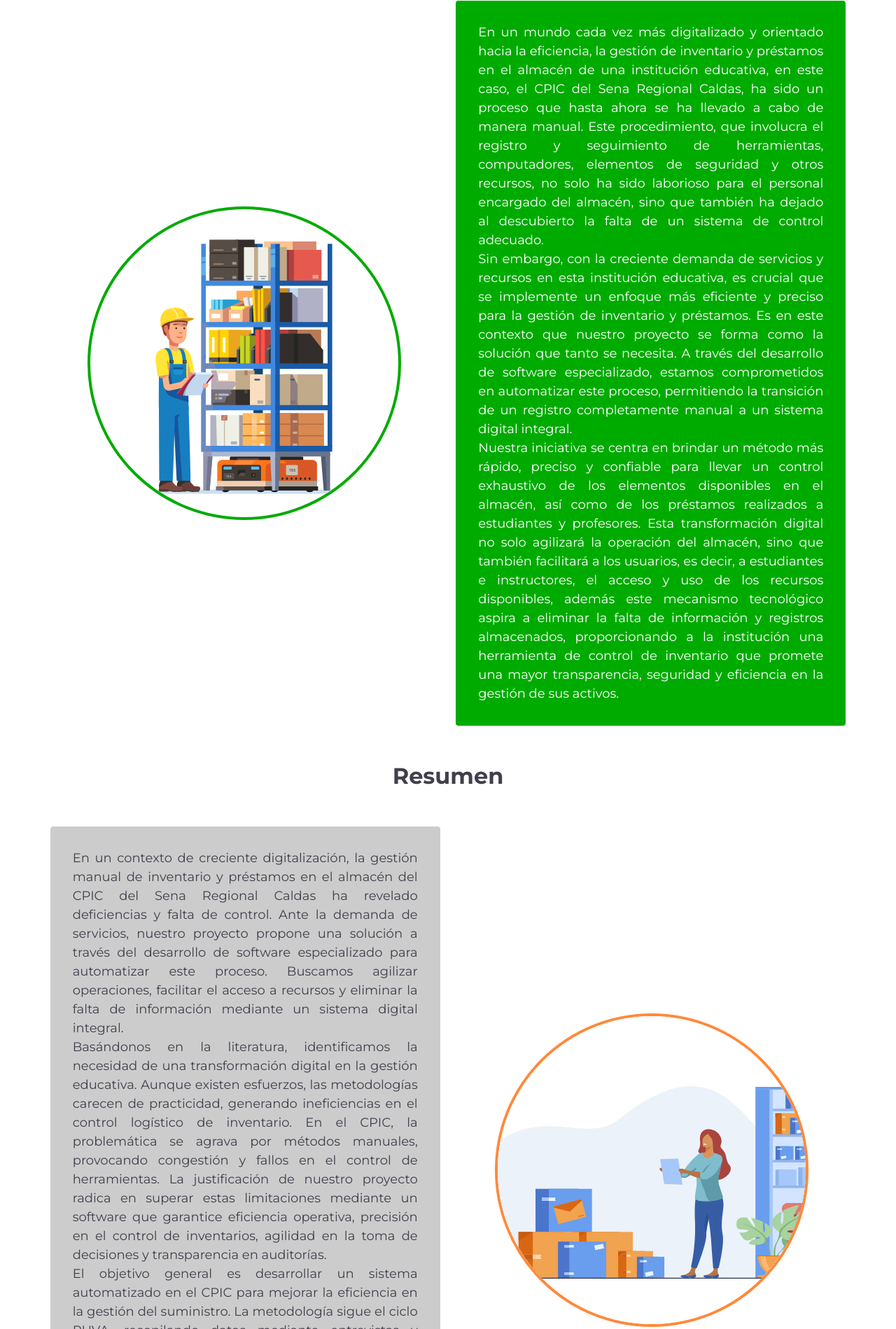
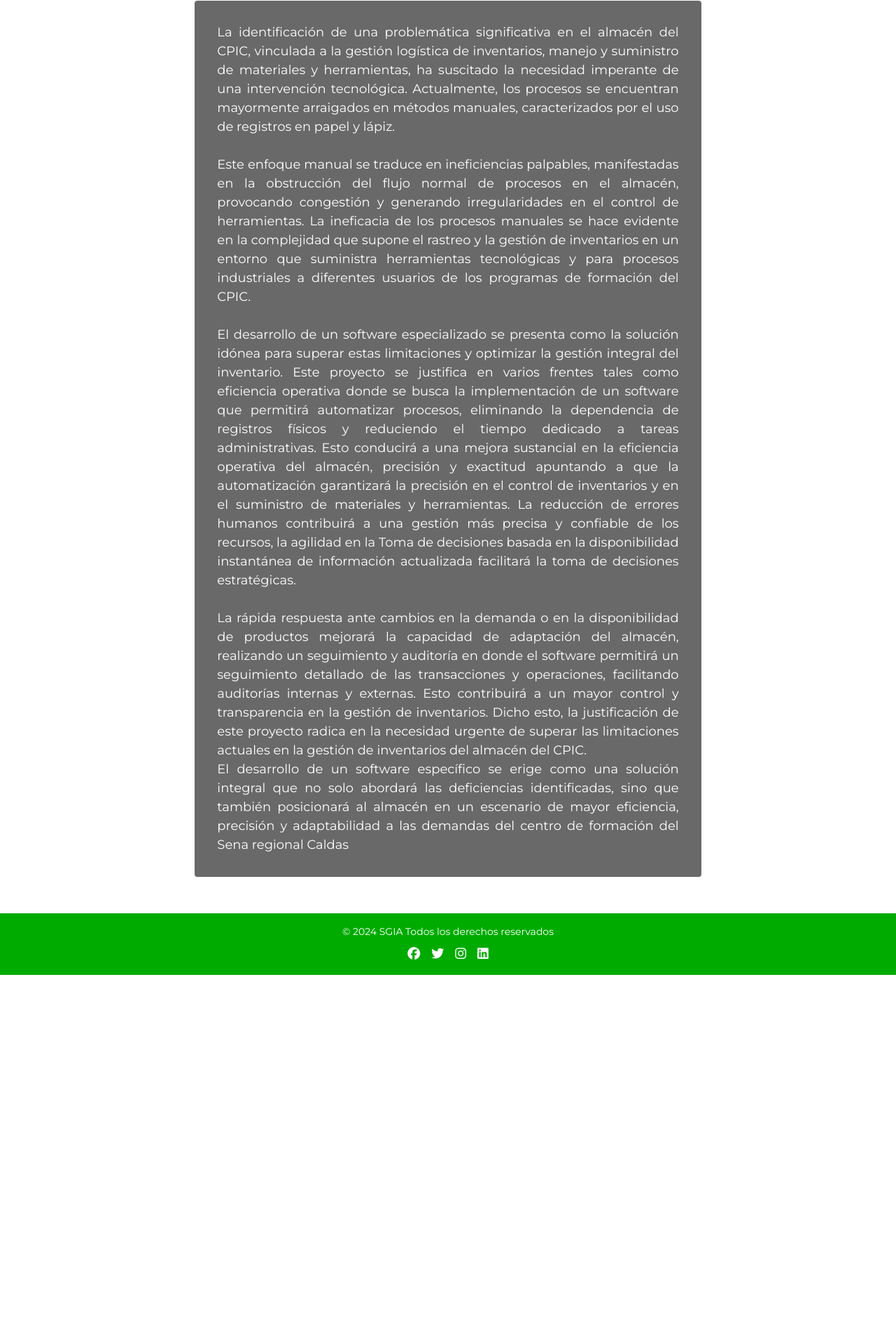
Before and after one commit to JULI1926/sgia2, a website: page src/pages/justificacion.html in a window 1280 px wide. Shown: the part 210-2109 px from the top of the page at 70% size. After the commit the page ends 1603 px from the top, so only its background shows below. Drawn offline with Linux system fonts and the light colour scheme.

Commit message:
actualizacion justificacion

```diff
--- a/src/pages/justificacion.html
+++ b/src/pages/justificacion.html
@@ -87,76 +87,50 @@
     <!----------------------->
 
     <main class="flex-1 flex flex-col items-center justify-center p-5">
-        <h2 class="my-4 text-xl sm:text-2xl md:text-2xl lg:text-5xl font-montserrat font-bold text-color4">Introducción</h2>
-        <section class="my-8 contenedor_index flex flex-col items-center justify-center w-full sm:w-11/12 md:w-11/12 lg:w-11/12 xl:w-11/12 text-center mx-auto space-y-6">
-            <div class="flex flex-col md:flex-row justify-between w-full space-y-6 md:space-y-0 md:space-x-6">
-                <div class="flex items-center justify-center w-full md:w-1/2">
-                    <div class="w-56 h-56 sm:w-64 sm:h-64 md:w-80 md:h-80 lg:w-112 lg:h-112 border-4 border-color5 overflow-hidden rounded-full">
-                        <img src="/src/assets/images/image1.svg" alt="" class="w-full h-full object-cover">
-                    </div>
-                </div>
-                <div class="Seccion_bienvenida bg-color5 text-color1 p-8 rounded w-full md:w-1/2 mb-5 md:mb-0">
-                    <p class="text-sm sm:text-base md:text-lg lg:text-lg font-montserrat font-normal text-justify">
-                        En un mundo cada vez más digitalizado y orientado hacia la eficiencia, la gestión de
-                        inventario y préstamos en el almacén de una institución educativa, en este caso, el CPIC del
-                        Sena Regional Caldas, ha sido un proceso que hasta ahora se ha llevado a cabo de manera
-                        manual. Este procedimiento, que involucra el registro y seguimiento de herramientas,
-                        computadores, elementos de seguridad y otros recursos, no solo ha sido laborioso para el
-                        personal encargado del almacén, sino que también ha dejado al descubierto la falta de un
-                        sistema de control adecuado.
-                        <br>
-                        Sin embargo, con la creciente demanda de servicios y recursos en esta institución educativa,
-                        es crucial que se implemente un enfoque más eficiente y preciso para la gestión de
-                        inventario y préstamos. Es en este contexto que nuestro proyecto se forma como la solución
-                        que tanto se necesita. A través del desarrollo de software especializado, estamos
-                        comprometidos en automatizar este proceso, permitiendo la transición de un registro
-                        completamente manual a un sistema digital integral.
-                        <br>
-                        Nuestra iniciativa se centra en brindar un método más rápido, preciso y confiable para
-                        llevar un control exhaustivo de los elementos disponibles en el almacén, así como de los
-                        préstamos realizados a estudiantes y profesores. Esta transformación digital no solo
-                        agilizará la operación del almacén, sino que también facilitará a los usuarios, es decir, a
-                        estudiantes e instructores, el acceso y uso de los recursos disponibles, además este
-                        mecanismo tecnológico aspira a eliminar la falta de información y registros almacenados,
-                        proporcionando a la institución una herramienta de control de inventario que promete una
-                        mayor transparencia, seguridad y eficiencia en la gestión de sus activos.
-                    </p>
-                </div>
-            </div>
-        </section>
-        <h2 class="my-4 text-xl sm:text-2xl md:text-2xl lg:text-5xl font-montserrat font-bold text-color4">Resumen</h2>
-        <section class="my-8 contenedor_index flex flex-col items-center justify-center w-full sm:w-11/12 md:w-11/12 lg:w-11/12 xl:w-11/12 text-center mx-auto space-y-6">
-            <div class="flex flex-col md:flex-row justify-between w-full space-y-6 md:space-y-0 md:space-x-6">
-                <div class="resumen bg-color2 text-color4 p-8 rounded w-full md:w-1/2">
-                    <p class="text-sm sm:text-base md:text-lg lg:text-lg font-montserrat font-normal text-justify">
-                        En un contexto de creciente digitalización, la gestión manual de inventario y préstamos en
-                        el almacén del CPIC del Sena Regional Caldas ha revelado deficiencias y falta de control.
-                        Ante la demanda de servicios, nuestro proyecto propone una solución a través del desarrollo
-                        de software especializado para automatizar este proceso. Buscamos agilizar operaciones,
-                        facilitar el acceso a recursos y eliminar la falta de información mediante un sistema
-                        digital integral.
-                        <br>
-                        Basándonos en la literatura, identificamos la necesidad de una transformación digital en la
-                        gestión educativa. Aunque existen esfuerzos, las metodologías carecen de practicidad,
-                        generando ineficiencias en el control logístico de inventario. En el CPIC, la problemática
-                        se agrava por métodos manuales, provocando congestión y fallos en el control de
-                        herramientas. La justificación de nuestro proyecto radica en superar estas limitaciones
-                        mediante un software que garantice eficiencia operativa, precisión en el control de
-                        inventarios, agilidad en la toma de decisiones y transparencia en auditorías.
-                        <br> El objetivo general es desarrollar un sistema automatizado en el CPIC para mejorar la
-                        eficiencia en la gestión del suministro. La metodología sigue el ciclo PHVA, recopilando
-                        datos mediante entrevistas y encuestas en la fase PLANEAR, desarrollando el sistema con
-                        SCRUM en la fase HACER, integrando sistemas y realizando pruebas exhaustivas en la fase
-                        VERIFICAR, y evaluando resultados y ajustando el sistema en la fase ACTUAR. Este enfoque
-                        iterativo y adaptativo asegura una implementación exitosa y una mejora continua del sistema
-                        de gestión logística del CPIC, alineado con sus necesidades específicas.
-                    </p>
-                </div>
-                <div class="flex items-center justify-center w-full md:w-1/2 hidden md:flex">
-                    <div class="w-56 h-56 sm:w-64 sm:h-64 md:w-80 md:h-80 lg:w-112 lg:h-112 border-4 border-color6 overflow-hidden rounded-full">
-                        <img src="/src/assets/images/image2.svg" alt="" class="w-full h-full object-cover">
-                    </div>
-                </div>
+        <h2 class="my-4 text-xl sm:text-2xl md:text-2xl lg:text-5xl font-montserrat font-bold text-color4">Justificacion
+        </h2>
+        <section
+            class="my-8 contenedor_index flex flex-col items-center justify-center w-full sm:w-11/12 md:w-10/12 lg:w-8/12 xl:w-7/12 text-center mx-auto space-y-6">
+            <div class="Seccion_bienvenida bg-color3 text-color1 p-8 rounded w-full">
+                <p class="text-sm sm:text-base md:text-lg lg:text-lg font-montserrat font-normal text-justify">
+                    La identificación de una problemática significativa en el almacén del CPIC, vinculada a la gestión
+                    logística de inventarios, manejo y suministro de materiales y herramientas, ha suscitado la
+                    necesidad imperante de una intervención tecnológica. Actualmente, los procesos se encuentran
+                    mayormente arraigados en métodos manuales, caracterizados por el uso de registros en papel y lápiz.
+                    <br>
+                    <br>
+                    Este enfoque manual se traduce en ineficiencias palpables, manifestadas en la obstrucción del flujo
+                    normal de procesos en el almacén, provocando congestión y generando irregularidades en el control de
+                    herramientas. La ineficacia de los procesos manuales se hace evidente en la complejidad que supone
+                    el rastreo y la gestión de inventarios en un entorno que suministra herramientas tecnológicas y para
+                    procesos industriales a diferentes usuarios de los programas de formación del CPIC.
+                    <br>
+                    <br>
+                    El desarrollo de un software especializado se presenta como la solución idónea para superar estas
+                    limitaciones y optimizar la gestión integral del inventario. Este proyecto se justifica en varios
+                    frentes tales como eficiencia operativa donde se busca la implementación de un software que
+                    permitirá automatizar procesos, eliminando la dependencia de registros físicos y reduciendo el
+                    tiempo dedicado a tareas administrativas. Esto conducirá a una mejora sustancial en la eficiencia
+                    operativa del almacén, precisión y exactitud apuntando a que la automatización garantizará la
+                    precisión en el control de inventarios y en el suministro de materiales y herramientas. La reducción
+                    de errores humanos contribuirá a una gestión más precisa y confiable de los recursos, la agilidad en
+                    la Toma de decisiones basada en la disponibilidad instantánea de información actualizada facilitará
+                    la toma de decisiones estratégicas.
+                    <br>
+                    <br>
+                    La rápida respuesta ante cambios en la demanda o en la disponibilidad de productos mejorará la
+                    capacidad de adaptación del almacén, realizando un seguimiento y auditoría en donde el software
+                    permitirá un seguimiento detallado de las transacciones y operaciones, facilitando auditorías
+                    internas y externas. Esto contribuirá a un mayor control y transparencia en la gestión de
+                    inventarios. Dicho esto, la justificación de este proyecto radica en la necesidad urgente de superar
+                    las limitaciones actuales en la gestión de inventarios del almacén del CPIC.
+                    <br>
+                    El desarrollo de un software específico se erige como una solución integral que no solo abordará las
+                    deficiencias identificadas, sino que también posicionará al almacén en un escenario de mayor
+                    eficiencia, precisión y adaptabilidad a las demandas del centro de formación del Sena regional
+                    Caldas
+
+                </p>
             </div>
         </section>
     </main>
@@ -164,7 +138,7 @@
     <!-- Pie de página -->
     <footer
         class="bg-color5 text-color1 p-4 text-center text-xs sm:text-sm md:text-base lg:text-base flex flex-col items-center space-y-2">
-        <p class="m-0 text-sm">&copy; 2024 TicketPro Todos los derechos reservados</p>
+        <p class="m-0 text-sm">&copy; 2024 SGIA Todos los derechos reservados</p>
         <div class="redes-sociales flex justify-center gap-4 mt-2">
             <a href="https://www.facebook.com" target="_blank" class="text-color1 text-lg hover:text-color4"><i
                     class="fab fa-facebook"></i></a>
```
Also changed, not shown: index.html (+1 -1 lines), src/pages/antecedentes.html (+22 -30 lines), src/pages/metodologia.html (+1 -1 lines), src/pages/objetivos.html (+1 -1 lines), src/pages/plan-problema.html (+8 -15 lines), src/pages/tecnologias.html (+1 -1 lines), src/assets/css/styles.css.
